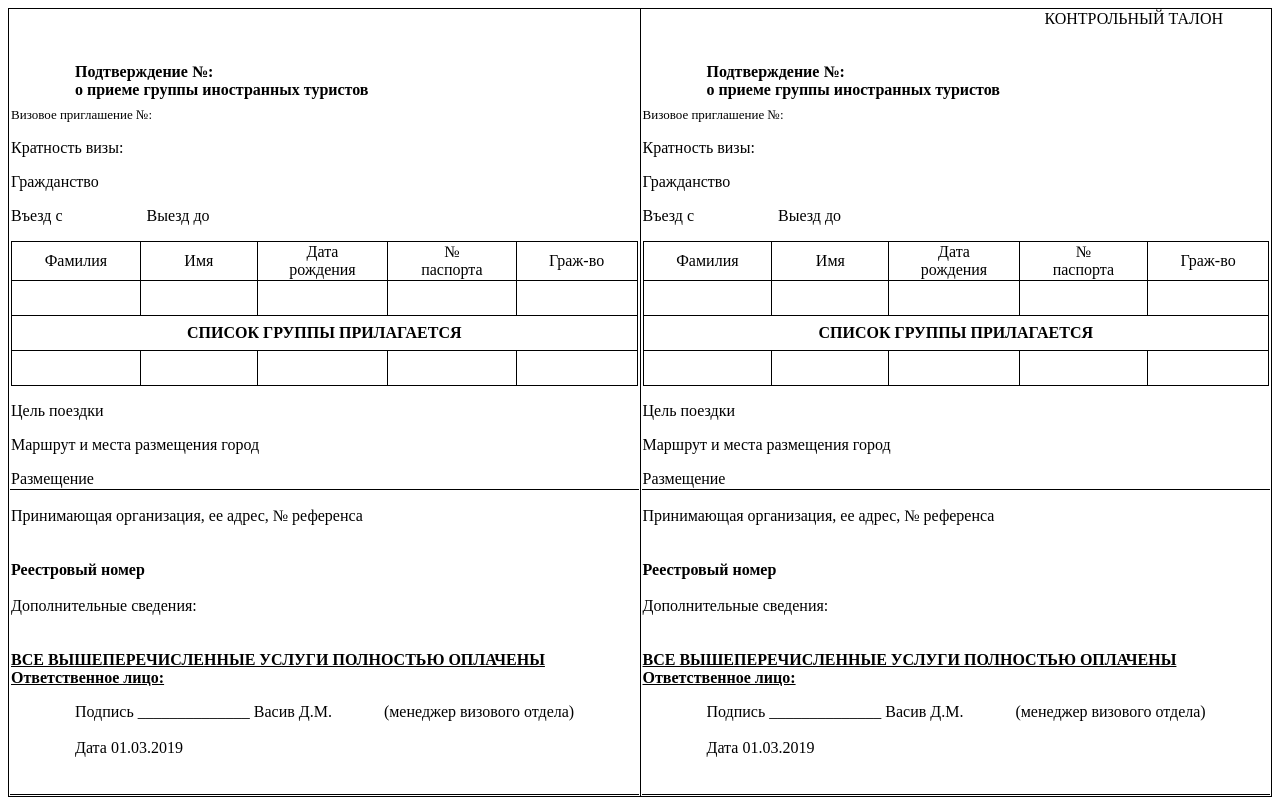
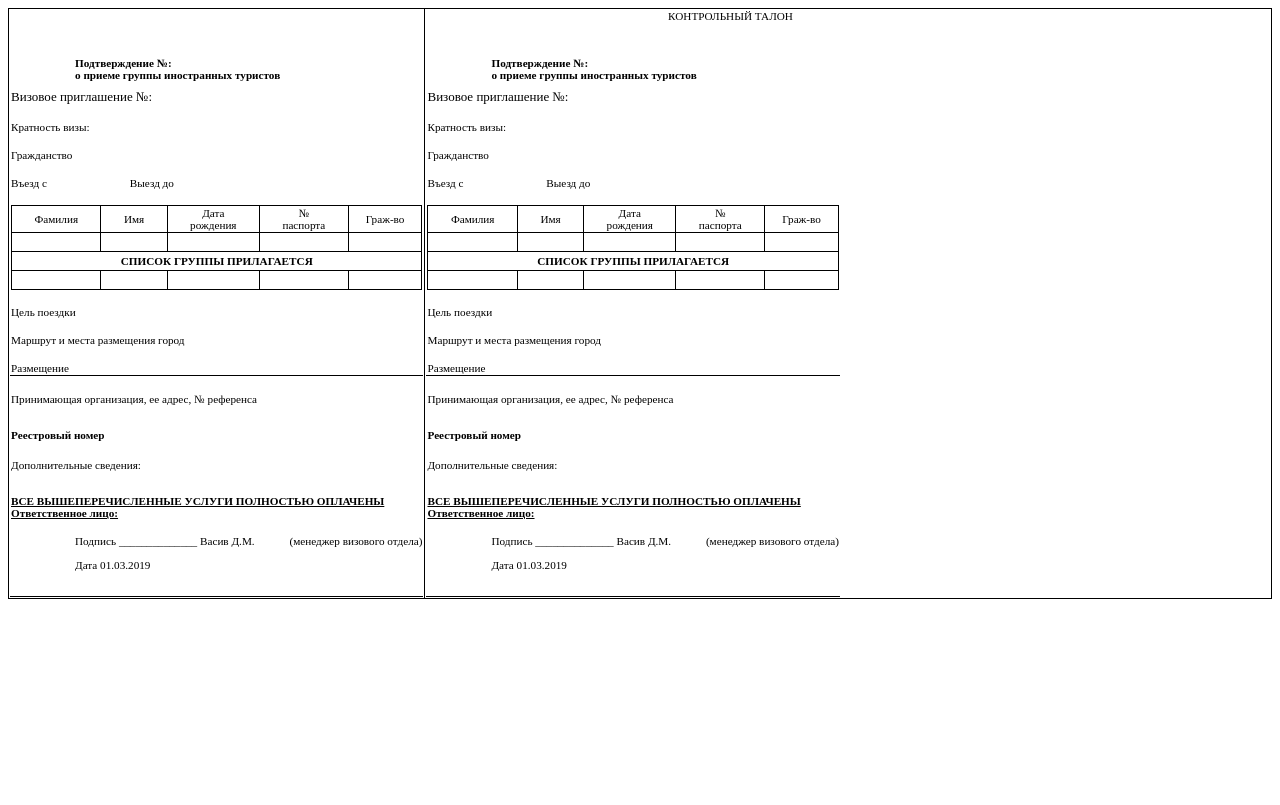
Before and after one commit to Nekr137/visa_app, a Django app: page /form2_html in a window 1280 px wide. After the commit the page ends 599 px from the top, so only its background shows below. Run offline with Django 3.2, Linux system fonts and the light colour scheme; parts of the project's set-up code (start-up, migrations or seed data) failed here and were passed over.

Commit message:
Сформировал нормальную страницу посредством weasyhtml

```diff
--- a/templates/app/form2_UP.html
+++ b/templates/app/form2_UP.html
@@ -80,7 +80,7 @@
      </div>
 
      <div style="padding-left: 4rem;">
-         Подпись ______________ Васив Д.М. <span style="padding-left: 3rem;">(менеджер визового отдела)</span>
+         Подпись ______________ Васив Д.М. <span style="padding-left: 2rem;">(менеджер визового отдела)</span>
           <br><br>
          Дата	01.03.2019
      </div>
--- a/templates/app/form2_html.html
+++ b/templates/app/form2_html.html
@@ -1,16 +1,17 @@
 <!DOCTYPE html>
 <style>
+    body{
+    font-size: 70%;
+    }
     .col1{
         border: 1px solid black;
-        height: 2rem;
+        height: 1rem;
         text-align: center;
-        width: 10rem;
+        width: 1%;
     }
-    @media print {
-        @page {
-          size: landscape;
-        }
-}
+    @page {
+      size: 297mm 210mm;
+    }
 </style>
 
 <html lang="en">
@@ -19,7 +20,7 @@
     <title>Title</title>
 </head>
 <body>
-<div style="border: 1px solid black; font-size:16px;">
+<div style="border: 1px solid black;">
     <div>
         <table style="border-collapse: collapse;">
             <tr>
```
Also changed, not shown: visa_app/settings.py (+6 -6 lines).
